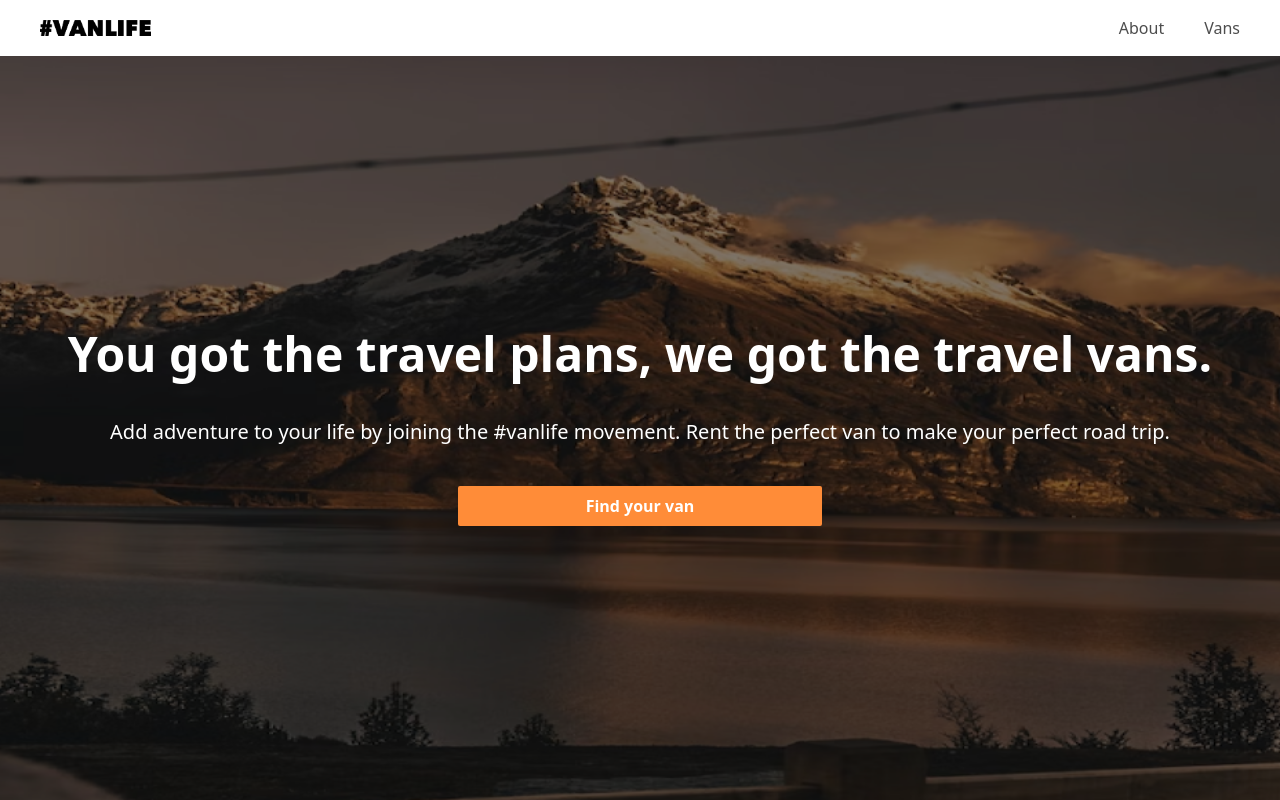
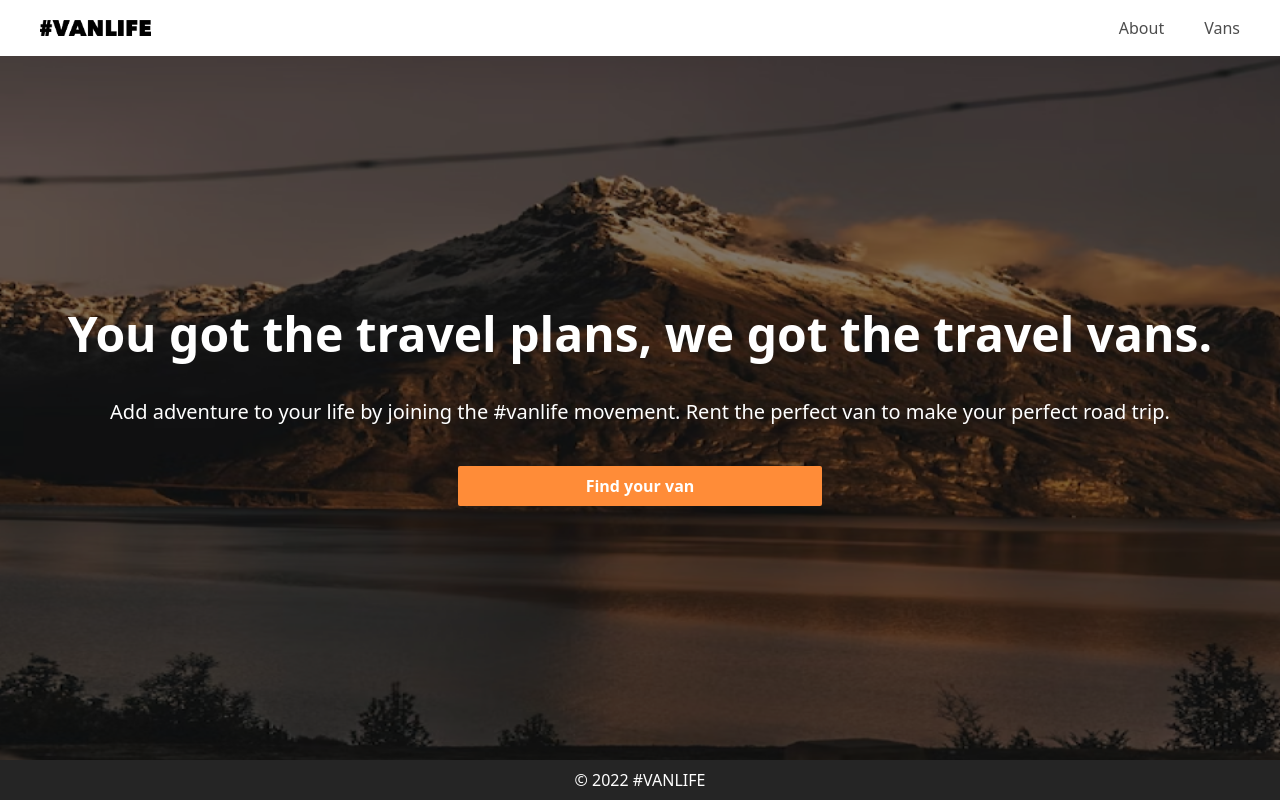
Before and after one commit to riyoneri/vanlife--react, a React (Create React App) app: page / in a window 1280 px wide. Built offline with nearby package versions, Linux system fonts and the light colour scheme.

Commit message:
feat: create footer component

```diff
--- /dev/null
+++ b/src/components/Footer/Footer.jsx
@@ -0,0 +1,7 @@
+export default function Footer() {
+  return (
+    <div className="py-2 text-white text-center bg-[#252525]">
+      &copy; 2022 #VANLIFE
+    </div>
+  );
+}
--- a/src/pages/Home.jsx
+++ b/src/pages/Home.jsx
@@ -1,5 +1,6 @@
 import { Link } from "react-router-dom";
 import Navigation from "../components/Navigation/Navigation";
+import Footer from "../components/Footer/Footer";
 
 export default function Home() {
   return (
@@ -17,6 +18,7 @@ export default function Home() {
           Find your van
         </Link>
       </div>
+      <Footer />
     </div>
   );
 }
--- a/tailwind.config.js
+++ b/tailwind.config.js
@@ -7,7 +7,7 @@ module.exports = {
         hero: "url(./assets/images/hero.png)",
       },
       height: {
-        "hero-screen": "calc(100vh - 3.5rem)",
+        "hero-screen": "calc(100vh - 6rem)",
       },
     },
   },
```
